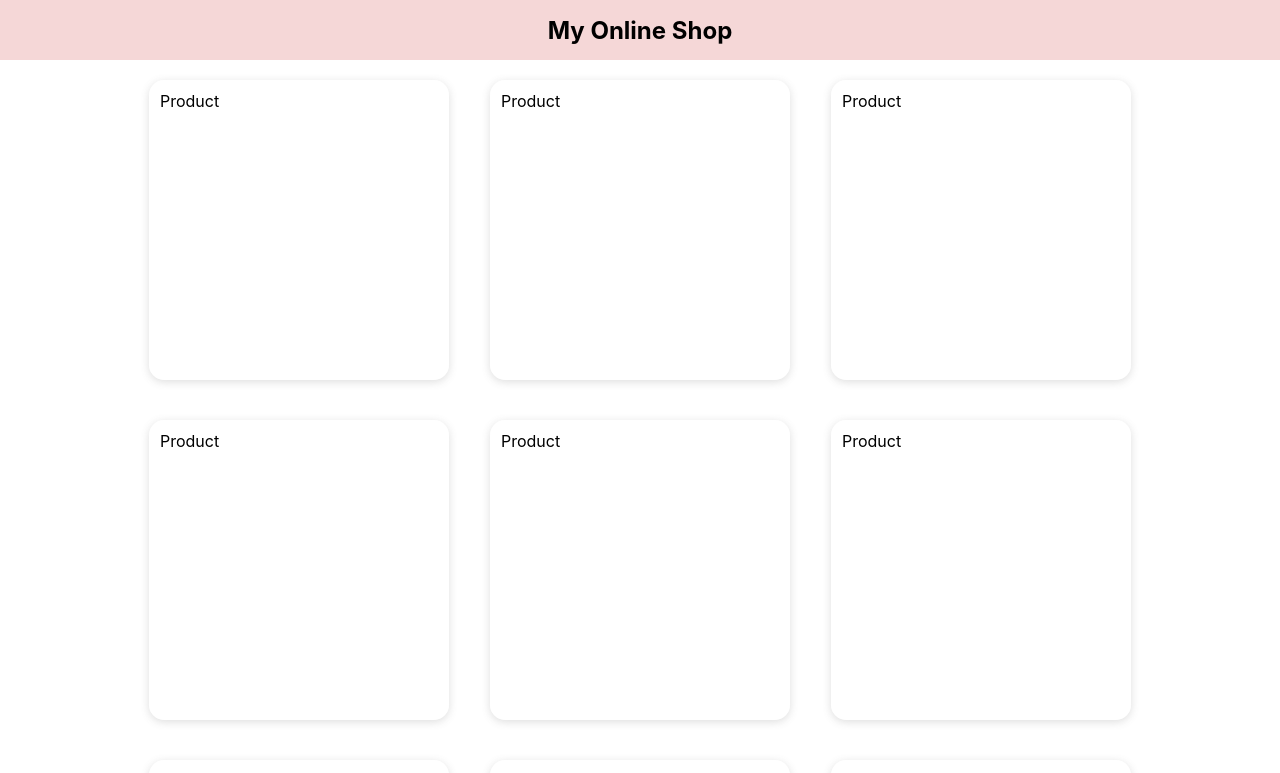
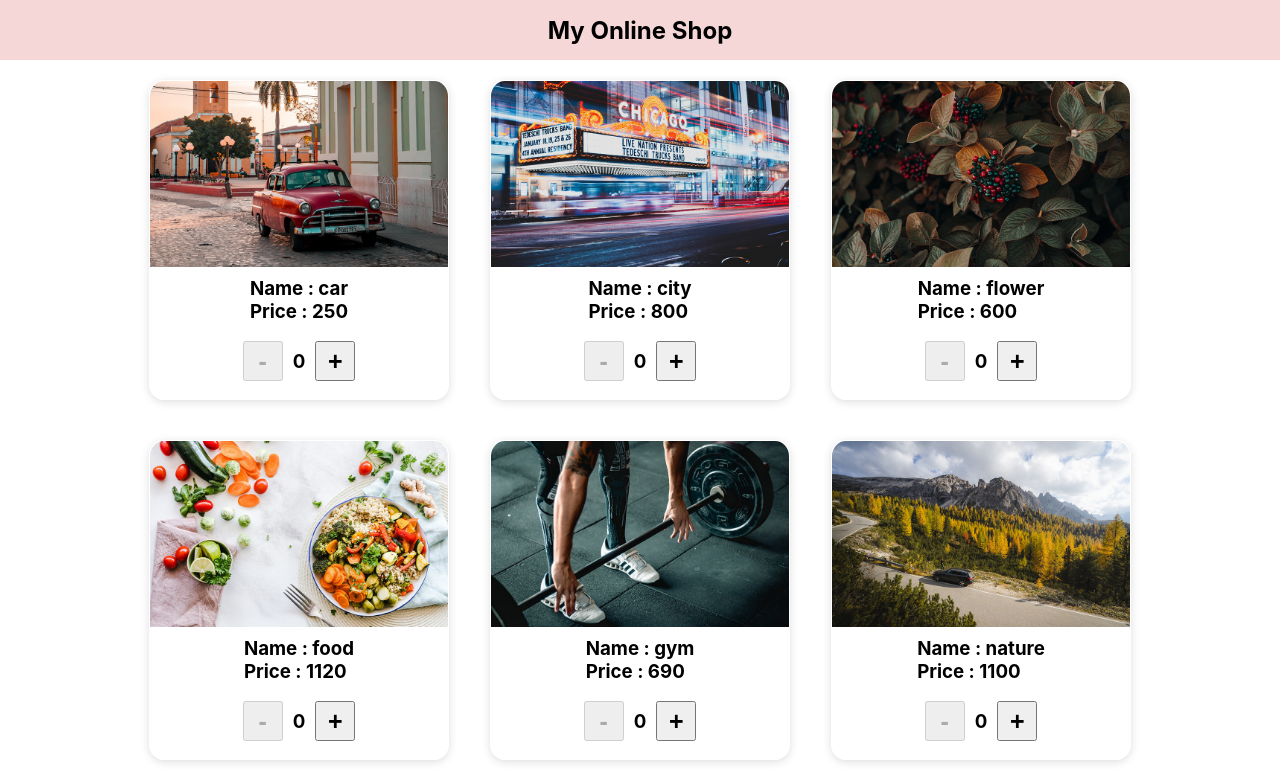
Before and after one commit to meysam1996/react-shop-project, a React (Create React App) app: page / in a window 1280 px wide. Shown: the top 773 px of the page. Built offline with nearby package versions, Linux system fonts and the light colour scheme; the HTML template or start-up script is replaced by a standard one.

Commit message:
append the count logic of each product

```diff
--- a/src/components/products/Product.css
+++ b/src/components/products/Product.css
@@ -1,13 +1,43 @@
 .product-card {
     border: 1px solid rgb(255, 255, 255);
     width: 300px;
-    height: 300px;
+    height: 320px;
     margin: 20px;
     border-radius: 5%;
-    padding: 10px;
     box-shadow: rgba(90, 90, 90, 0.2) 0px 2px 8px 0px;
-    transition: 0.2s;
+    transition: 0.3s;
+    overflow: hidden;
+    display: flex;
+    flex-direction: column;
+    align-items: center;
 }
 .product-card:hover {
-    box-shadow: rgba(66, 66, 66, 0.3) 0px 2px 8px 0px;
+    box-shadow: rgba(0, 0, 0, 0.25) 0px 14px 28px, rgba(0, 0, 0, 0.22) 0px 10px 10px;
 }
+
+/* Card img */
+.product-card .product-card-img {
+    width: 100%;
+}
+
+/* Card body */
+.product-card .product-card-body {
+    padding: 10px;
+}
+
+/* Card footer */
+.product-card .product-card-footer {
+    display: flex;
+    height: 100%;
+    justify-content: center;
+    align-items: center;
+    flex-direction: row;
+    margin-bottom: 10px;
+}
+.product-card button {
+    width: 40px;
+    height: 40px;
+    font-weight: bold;
+    font-size: 25px;
+    margin: 0 10px
+}
--- a/src/components/products/Product.jsx
+++ b/src/components/products/Product.jsx
@@ -1,11 +1,38 @@
-import React from 'react'
+import React, { useState } from "react";
 
-import "./Product.css"
+import "./Product.css";
 
-const Product = () => {
+const Product = ({ product }) => {
+  console.log(product);
+
+  const [count, setCount] = useState(0);
+
+  const increaseCount = () => {
+    let currentCount = parseInt(count);
+    currentCount += 1;
+    setCount(currentCount);
+  };
+
+  const decreaseCount = () => {
+    let currentCount = parseInt(count);
+    currentCount -= 1;
+    setCount(currentCount);
+  };
+
   return (
-    <div className='product-card'>Product</div>
-  )
-}
+    <div className="product-card">
+      <img className="product-card-img" src={product.img} alt={product.id} />
+      <div className="product-card-body">
+        <h3>Name : {product.name}</h3>
+        <h3>Price : {product.price}</h3>
+      </div>
+      <div className="product-card-footer">
+        <button onClick={decreaseCount} disabled={parseInt(count) <= 0 ? true : false}>-</button>
+        <h3>{count}</h3>
+        <button onClick={increaseCount}>+</button>
+      </div>
+    </div>
+  );
+};
 
-export default Product
+export default Product;
```
